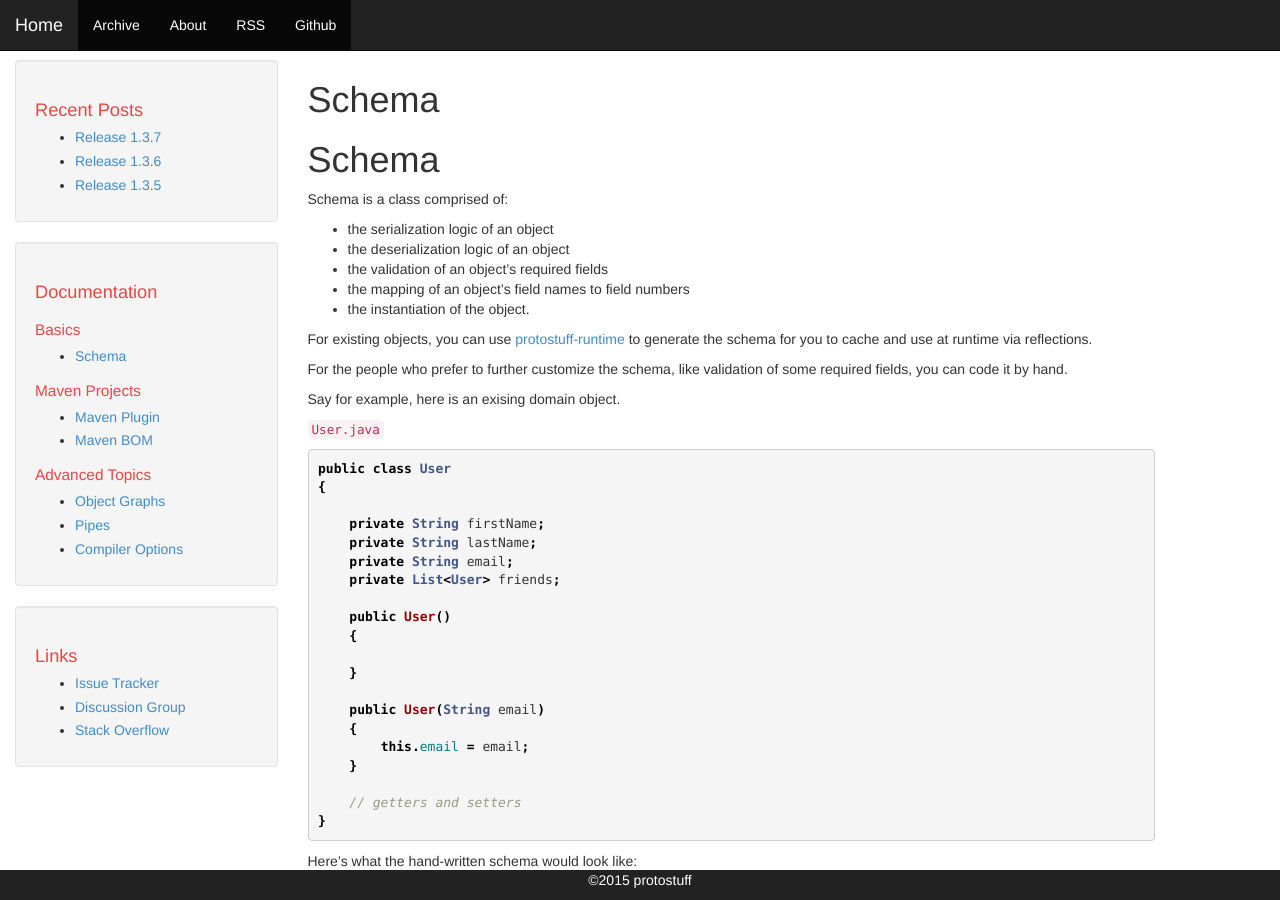
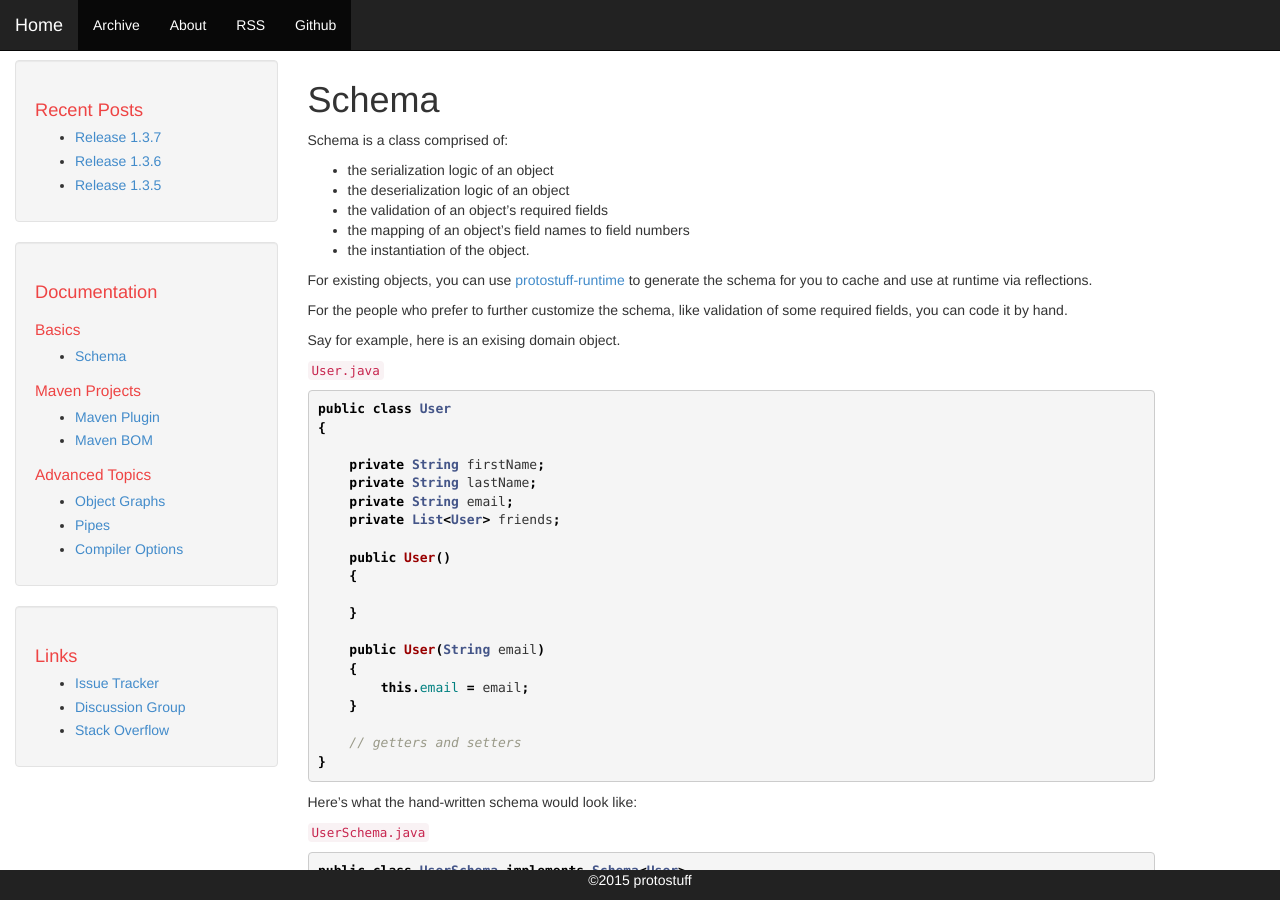
Before and after one commit to protostuff/protostuff.github.io, a Jekyll site: the page built from documentation/schema.md, in a window 1280 px wide and 900 px high. Built offline with Jekyll 4.4.1, drawn with Linux system fonts in a browser that asks for light colours; Markdown is read by kramdown in place of the engine named in the settings.

Commit message:
Copy documentation from googlecode
* schema

```diff
--- a/documentation/schema.md
+++ b/documentation/schema.md
@@ -3,8 +3,6 @@ layout: page
 title: Schema
 permalink: /documentation/schema/
 ---
-# Schema
-
 Schema is a class comprised of:
 
 * the serialization logic of an object
```
